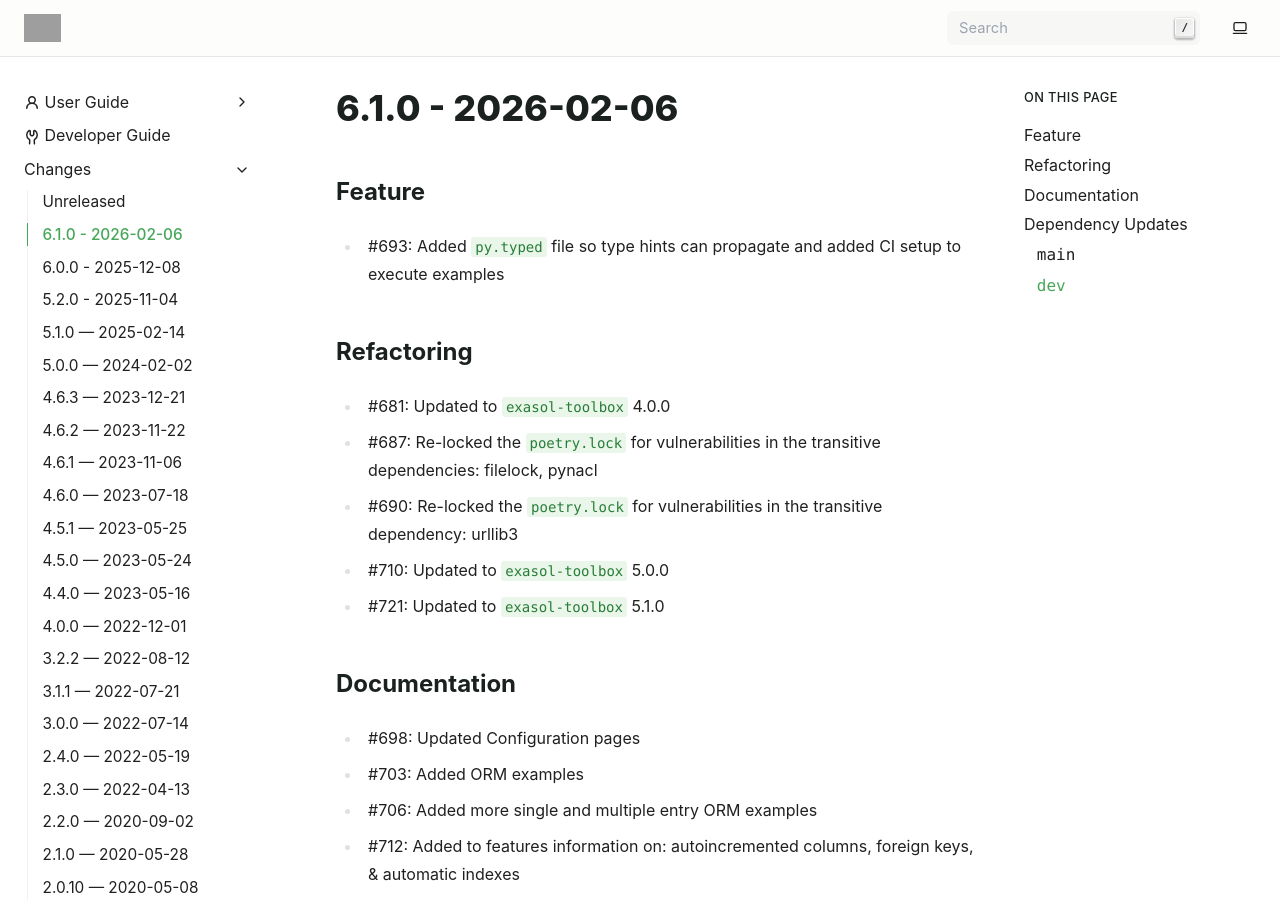
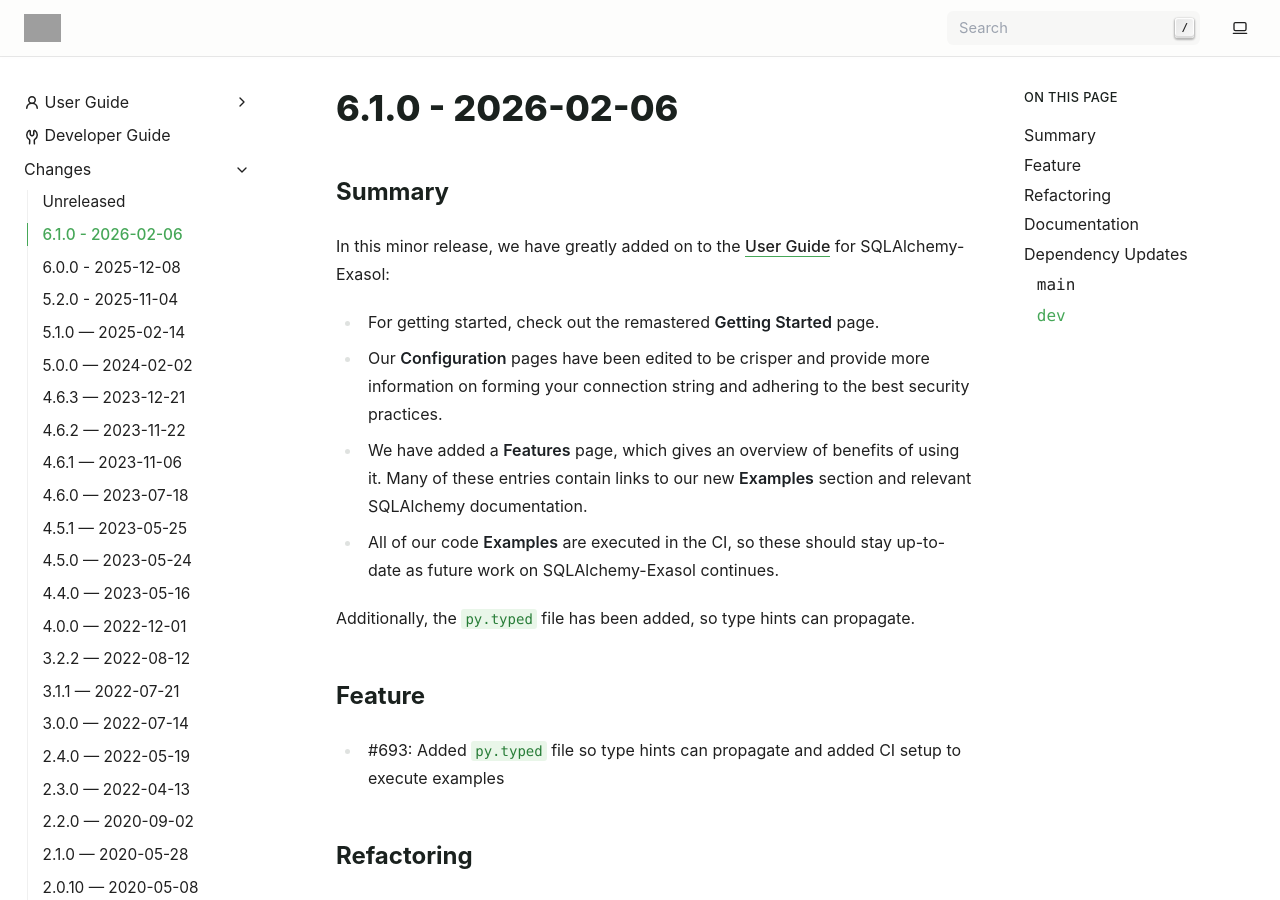
Before and after one commit to exasol/sqlalchemy-exasol, a Sphinx documentation site: the page built from doc/changes/changes_6.1.0.md, in a window 1280 px wide and 900 px high. Built offline with Sphinx 7.4.7, drawn with Linux system fonts in a browser that asks for light colours; grey boxes are pictures that could not be loaded.

Commit message:
Add a summary

```diff
--- a/doc/changes/changes_6.1.0.md
+++ b/doc/changes/changes_6.1.0.md
@@ -1,4 +1,22 @@
 # 6.1.0 - 2026-02-06
+
+## Summary
+
+In this minor release, we have greatly added on to the
+[User Guide](https://exasol.github.io/sqlalchemy-exasol/master/user_guide/index.html)
+for SQLAlchemy-Exasol:
+
+* For getting started, check out the remastered **Getting Started** page.
+* Our **Configuration** pages have been edited to be crisper and provide more information
+on forming your connection string and adhering to the best security practices.
+* We have added a **Features** page, which gives an overview of benefits of using it.
+Many of these entries contain links to our new **Examples** section and relevant
+SQLAlchemy documentation.
+* All of our code **Examples** are executed in the CI, so these should stay up-to-date
+as future work on SQLAlchemy-Exasol continues.
+
+Additionally, the `py.typed` file has been added, so type hints can propagate.
+
 
 ## Feature
 
```
